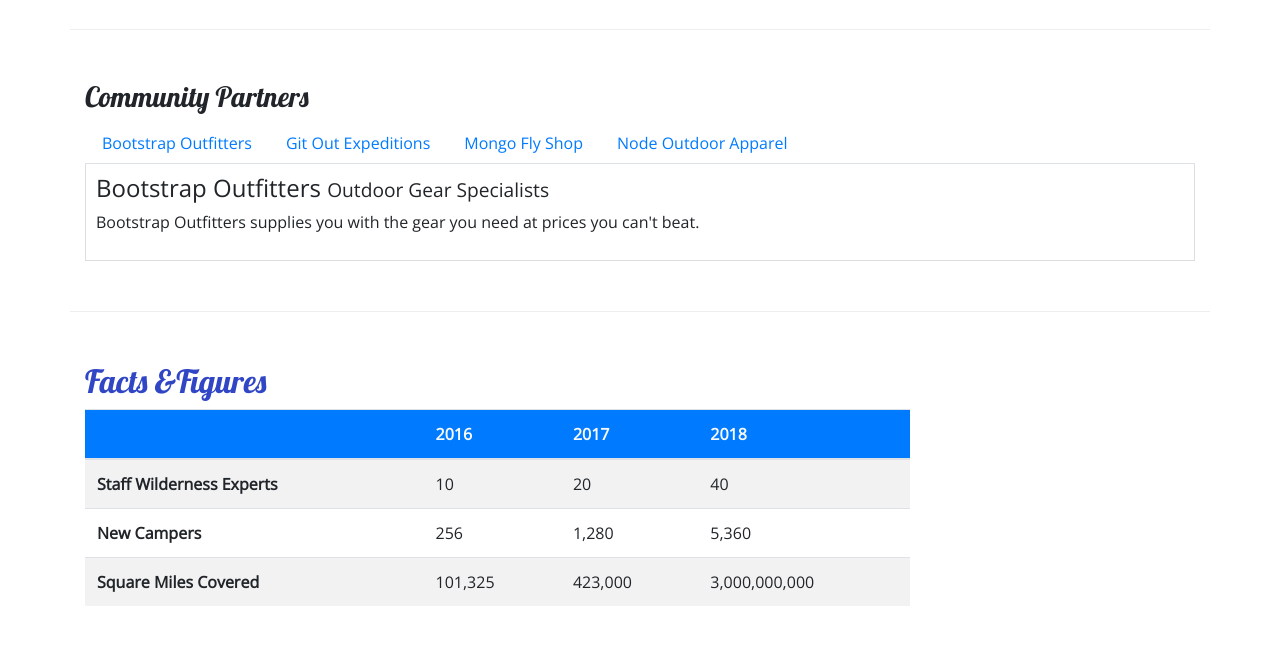
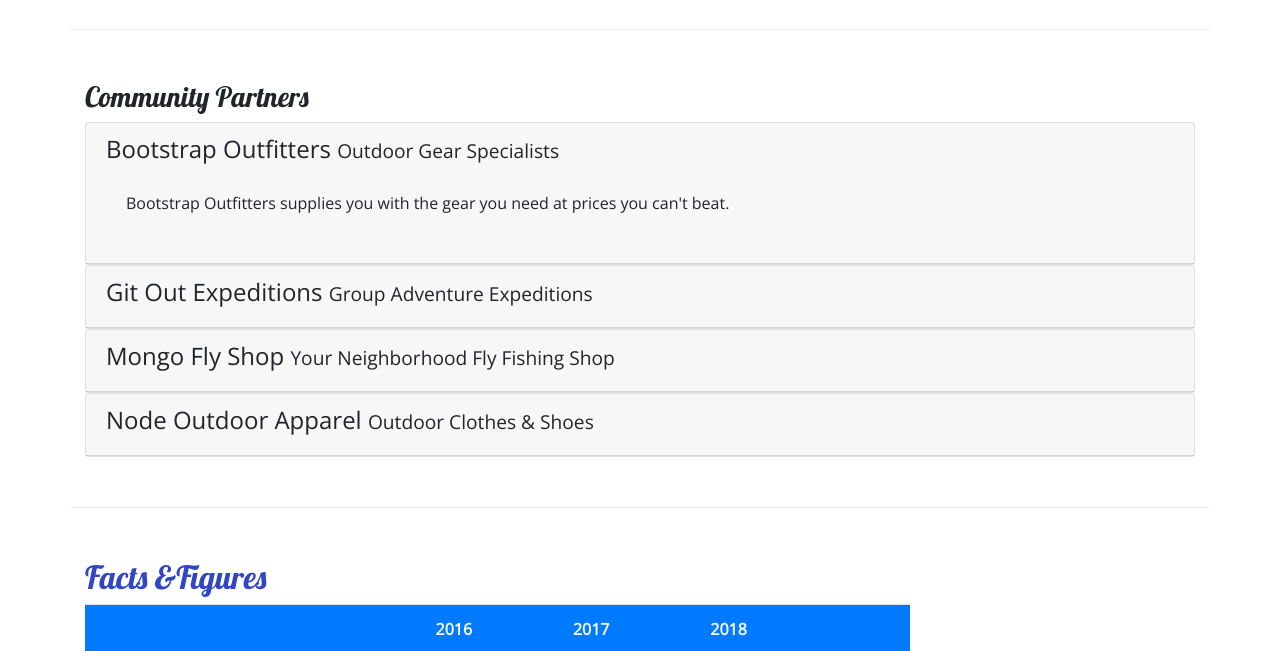
Before and after one commit to RobinN80/Nucampsite, a website: page aboutus.html in a window 1280 px wide. Shown: the part 900-1551 px from the top of the page. Drawn offline with nearby package versions, Linux system fonts and the light colour scheme.

Commit message:
Accordion

```diff
--- a/aboutus.html
+++ b/aboutus.html
@@ -105,32 +105,66 @@
         <div class="row row-content">
             <div class="col">
                 <h3>Community Partners</h3>
-                <ul class="nav nav-tabs">
-                    <li class="nav-item active"><a class="nav-link" href="#bootstrap" role="tab" data-toggle="tab"> Bootstrap Outfitters</a></li>
-                    <li class="nav-item"><a class="nav-link" href="#git" role="tab" data-toggle="tab">Git Out Expeditions</a></li>
-                    <li class="nav-item"><a class="nav-link" href="#mongo" role="tab" data-toggle="tab">Mongo Fly Shop</a></li>
-                    <li class="nav-item"><a class="nav-link" href="#node" role="tab" data-toggle="tab">Node Outdoor Apparel</a></li>
-                </ul>
-                <div class="tab-content">
-                    <div role="tabpanel" class="tab-pane fade show active" id="bootstrap">
-                        <h4>Bootstrap Outfitters <small>Outdoor Gear Specialists</small></h4>
+
+                <div id="accordion">
+                    <div class="card">
+                        <div role="tab" class="card-header">
+                            <h4>
+                                <a data-toggle="collapse" data-target="#bootstrap">
+                                    Bootstrap Outfitters <small>Outdoor Gear Specialists</small>
+                                </a>
+                            </h4>
+                            <div class="collapse show" id="bootstrap" data-parent="#accordion">
+                                <div class="card-body">
                                     <p class="d-none d-sm-block">Bootstrap Outfitters supplies you with the gear you need at prices you
                                     can't beat.</p>
                                 </div>
-                    <div role="tabpanel" class="tab-pane fade" id="git">
-                        <h4>Git Out Expeditions <small>Group Adventure Expeditions</small></h4>
+                            </div>
+                        </div>
+                    </div>
+                    <div class="card">
+                        <div role="tab" class="card-header">
+                            <h4>
+                                <a class="collapsed" data-toggle="collapse" data-target="#git">Git Out Expeditions <small>Group Adventure Expeditions</small>
+                                </a>
+                            </h4>
+                            <div class="collapse" id="git" data-parent="#accordion">
+                                <div class="card-body">
                                     <p class="d-none d-sm-block">Join Git Out Expeditions to explore new horizons with a group of other
                                     adventurers!</p>
                                 </div>
-                    <div role="tabpanel" class="tab-pane fade" id="mongo">
-                        <h4>Mongo Fly Shop <small>Your Neighborhood Fly Fishing Shop</small></h4>
+                            </div>
+                        </div>
+                    </div>
+                    <div class="card">
+                        <div role="tab" class="card-header">
+                            <h4>
+                                <a class="collapsed" data-toggle="collapse" data-target="#mongo">
+                                    Mongo Fly Shop <small>Your Neighborhood Fly Fishing Shop</small>
+                                </a>
+                            </h4>
+                            <div class="collapse" id="mongo" data-parent="#accordion">
+                                <div class="card-body">
                                     <p class="d-none d-sm-block">Need a new fishing pole, a tacklebox, or flies of all kinds? Stop by Mongo
                                     Fly Shop.</p>
                                 </div>
-                    <div role="tabpanel" class="tab-pane fade" id="node">
-                        <h4>Node Outdoor Apparel <small>Outdoor Clothes & Shoes</small></h4>
+                            </div>
+                        </div>
+                    </div>
+                    <div class="card">
+                        <div role="tab" class="card-header">
+                            <h4>
+                                <a class="collapsed" data-toggle="collapse" data-target="#node">
+                                    Node Outdoor Apparel <small>Outdoor Clothes & Shoes</small>
+                                </a>
+                            </h4>
+                            <div class="collapse" id="node" data-parent="#accordion">
+                                <div class="card-body">
                                     <p class="d-none d-sm-block">From polar fleeces to swimsuits, hiking boots to waders, a visit to Node
                                     will be sure to get you covered.</p>
+                                </div>
+                            </div>
+                        </div>
                     </div>
                 </div>
             </div>
--- a/css/styles.css
+++ b/css/styles.css
@@ -34,9 +34,3 @@ header h2{
 .navbar {
     background-color: #901cad;
 }
-
-.tab-content{
-    border: 1px solid #DDD;
-    border-top: none;
-    padding: 10px;
-}
```
Lines whose indentation alone changed are shown as unchanged.
